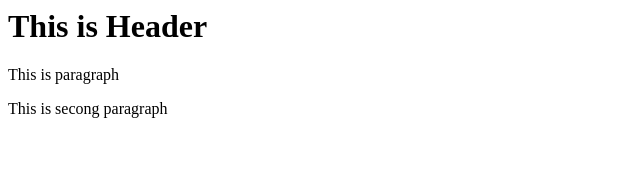
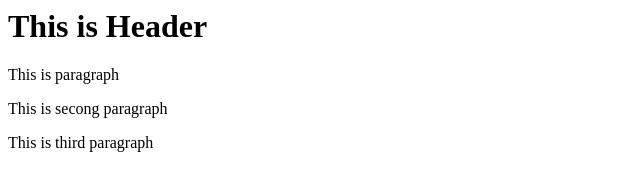
Before and after one commit to maulikaarekar/git-test, a website: page templates/test.html in a window 1280 px wide. Shown: the whole page, without its empty margins (0-640 px from the left). Drawn offline with Linux system fonts and the light colour scheme.

Commit message:
fifth commit

```diff
--- a/templates/test.html
+++ b/templates/test.html
@@ -4,5 +4,6 @@
         <h1>This is Header</h1>
         <p>This is paragraph</p>
         <p>This is secong paragraph</p>
+        <p>This is third paragraph</p>
     </body>
 </html>
```
Also changed, not shown: package.json (added, +24 -0 lines), 2 other files.
